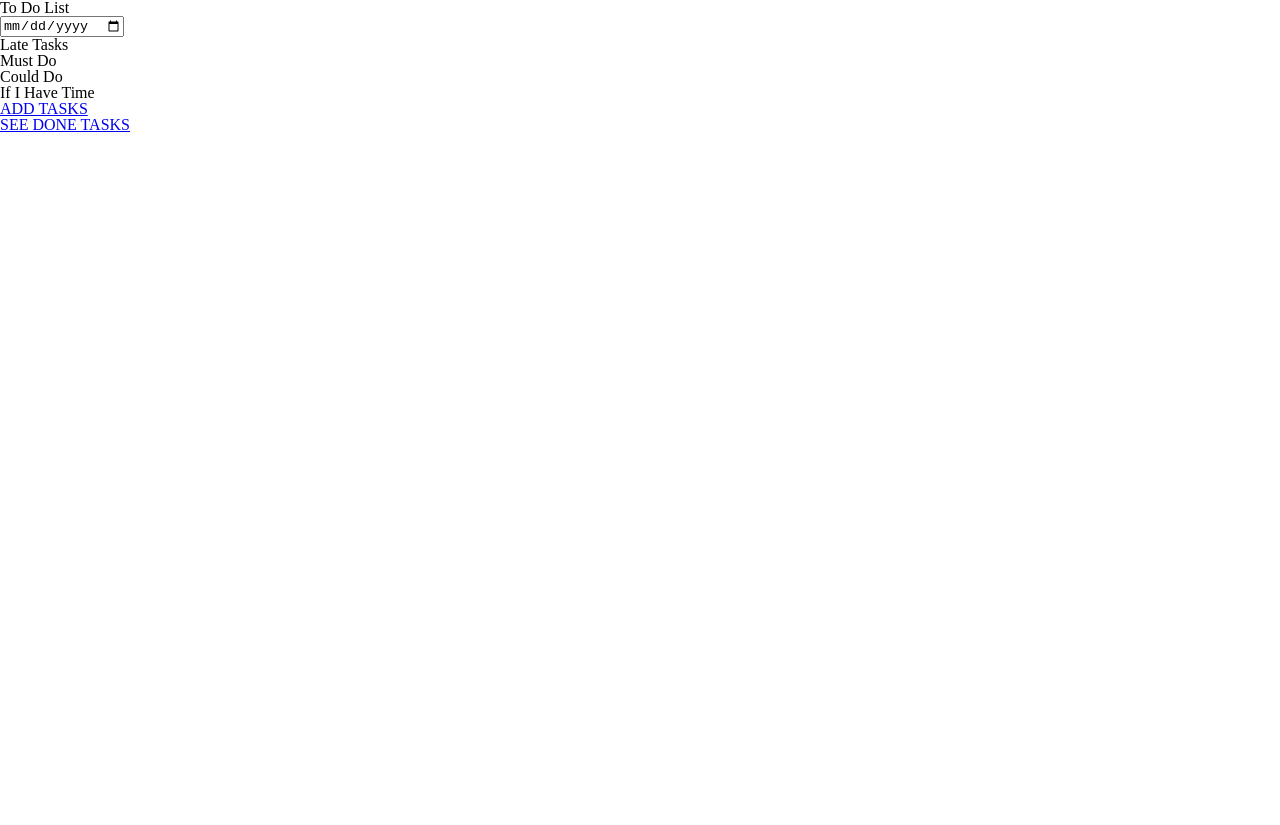
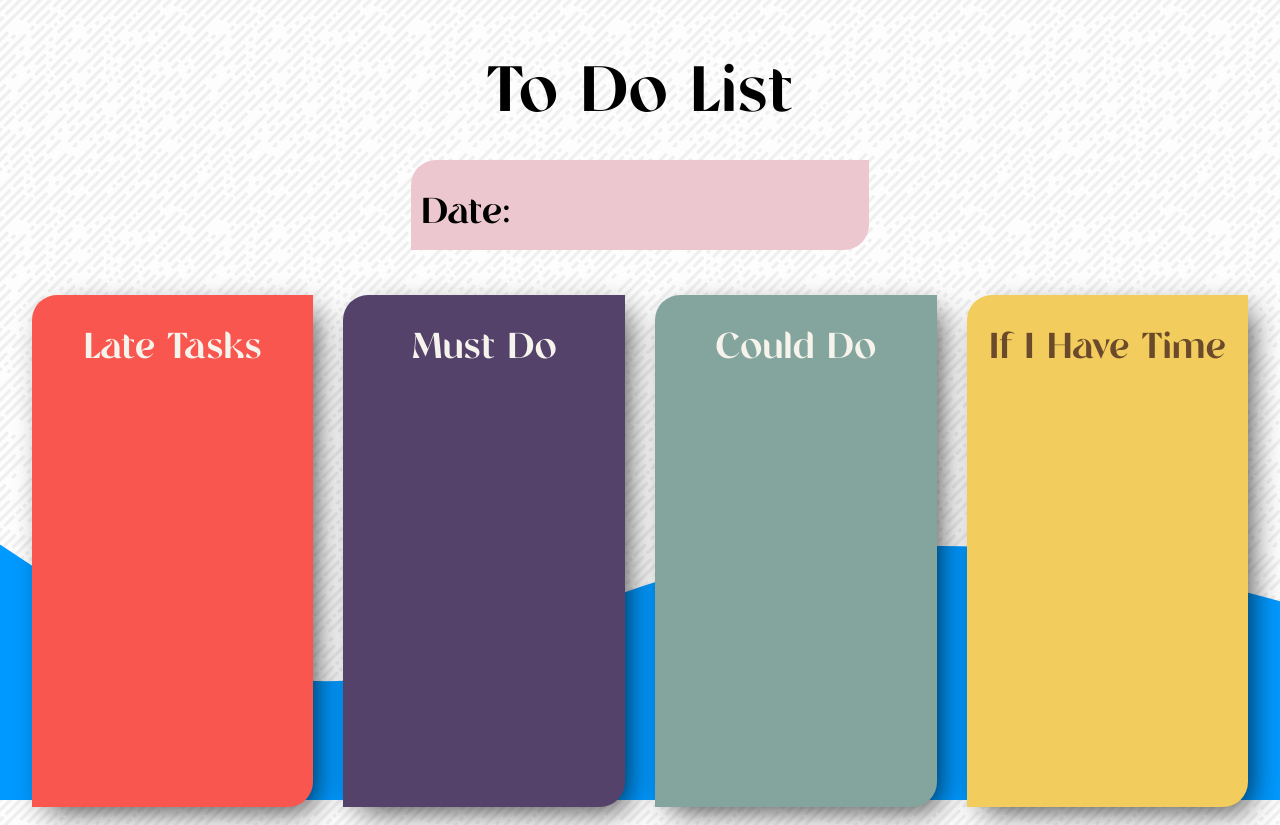
Before and after one commit to joseCarlosAndrade/todo-list-codelab, a plain HTML site: page home.html in a window 1280 px wide. Shown: the top 825 px of the page. Before the commit the page ends 800 px from the top, so only its background shows below. Drawn offline with Linux system fonts and the light colour scheme.

Commit message:
home style done

```diff
--- a/home.html
+++ b/home.html
@@ -11,7 +11,10 @@
 </head>
 <body>
     <h1>To Do List</h1>
-    <input type="date" id="" class="input_data">
+    <div class="date_container">
+        <h2>Date:</h2>
+    </div>
+    <div class="to-do-lists">
         <div class="tasks_container late">
             <h2>Late Tasks</h2>
             <ul class="lista_tasks">
@@ -36,7 +39,7 @@
                 <!--OS ITENS DA LISTA SERÃO POR JAVASCRIPT-->
             </ul>
         </div>
-
+    </div>
     <div class="button_area add">
         <a class ="btn" href="create_task.html">ADD TASKS</a>
     </div>
--- a/styles/home.css
+++ b/styles/home.css
@@ -0,0 +1,139 @@
+@import 'index.css';
+
+body{
+    font-family: var(--fonte);
+    display: flex;
+    align-items: center;
+    height: 100vh;
+    flex-direction: column;
+    background-color: var(--branco_fonte);
+}
+
+h1 {
+    font-size: 64px;
+    margin: 1em 0 0.5em 0;
+}
+
+h2 {
+    font-size: 36px;
+    margin: 1em 0 0.5em 0;
+}
+
+.date_container{
+    border-radius: 25px 0 25px 0;
+    background-color: var(--rosa_pesquisa);
+    width: 35vw;
+    padding-left: 10px;
+    margin-bottom: 30px;
+}
+
+.to-do-lists{
+    display: flex;
+    flex-direction: row;
+}
+
+.tasks_container{
+    height: 40vw;
+    width: 22vw;
+    overflow: auto;
+    margin: 15px;
+    display: flex;
+    align-items: center;
+    justify-content:first baseline;
+    flex-direction: column;
+    border-radius: 25px 0 25px 0;
+    box-shadow: 9px 10px 30px -7px rgba(0,0,0,0.75);
+}
+
+/* CLASSES SECUNDÁRIAS PARA OS CONTAINERS */
+.late{
+    background-color: var(--vermelho_cartao);
+    color: var(--branco_fonte);
+}
+.must_do{
+    background-color: var(--roxo_cartao);
+    color: var(--branco_fonte);
+}
+.could_do{
+    background-color: var(--verde_cartao);
+    color: var(--branco_fonte);
+}
+.if_time{
+    background-color: var(--amarelo_cartao);
+    color: var(--marrom_fonte);
+}
+.add{
+    background-color: var(--cinza_botao);
+    border-radius: 25px 0 25px 0;
+    border-color: transparent;
+}
+.done{
+    background-color: var(--verde_botao);
+    border-radius: 25px 0 25px 0;
+    border-color: transparent;
+}
+
+.button_area {
+    display: flex;
+    align-items: center;
+    justify-content: space-around;
+    margin-top: 2em;
+}
+
+.btn{
+    border-radius: 25px 0 25px 0;
+    border-color: transparent;
+    height: 48px;
+    width: 35vw;
+    font-size: 24px;
+    text-transform: uppercase;
+    font-weight: 700;
+    text-decoration: none;
+    color: var(--preto_fonte);
+    text-align: center;
+    padding: 30px 10px 0 10px;
+}
+
+.btn:hover{
+    background-color: var(--rosa_botao);
+    transform: scale(1.1);
+    transition: 0.3s ease;
+}
+
+@media (max-width: 390px){
+    h1 {
+        font-size: 36px;
+    }
+
+    h2 {
+        font-size: 22px;
+    }
+
+    .tasks_prontas {
+        width: 300px;
+        height: 500px;
+    }
+
+    .input_data {
+        width: 250px;
+        font-size: 16px;
+    }
+
+    .button_area {
+        flex-direction: column;
+        gap: 1em;
+    }
+
+    button.btn {
+        height: 50px;
+    }
+
+    a.btn{
+        height: 35px;
+        padding-top: 15px;
+    }
+
+    .input::placeholder {
+        font-size: 16px;
+    }
+}
--- a/styles/index.css
+++ b/styles/index.css
@@ -36,7 +36,7 @@ input {
 
 :root{
     --fonte: 'tangerineregular';
-    --rosa_cartao: #F9564F;
+    --vermelho_cartao: #F9564F;
     --amarelo_cartao: #F2CD5D;
     --verde_cartao: #84A59D;
     --roxo_cartao: #54426B;
```
Lines whose indentation alone changed are shown as unchanged.
